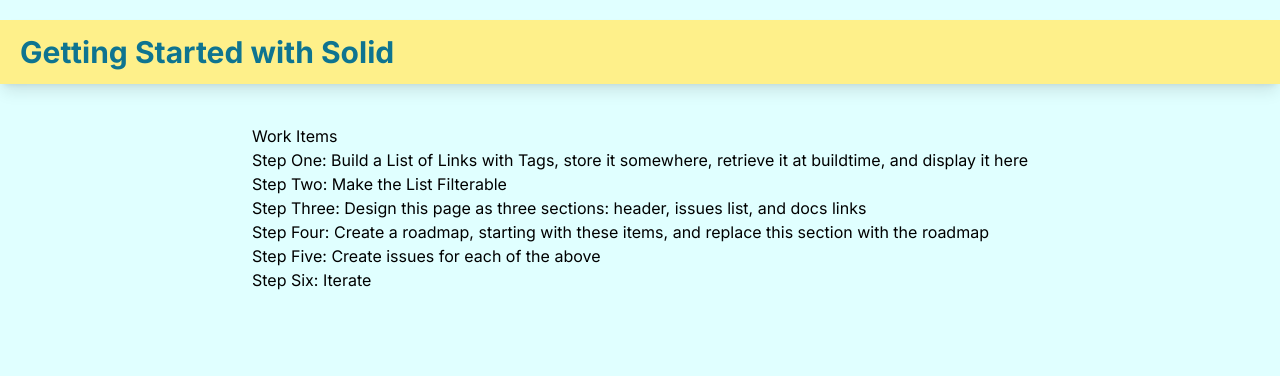
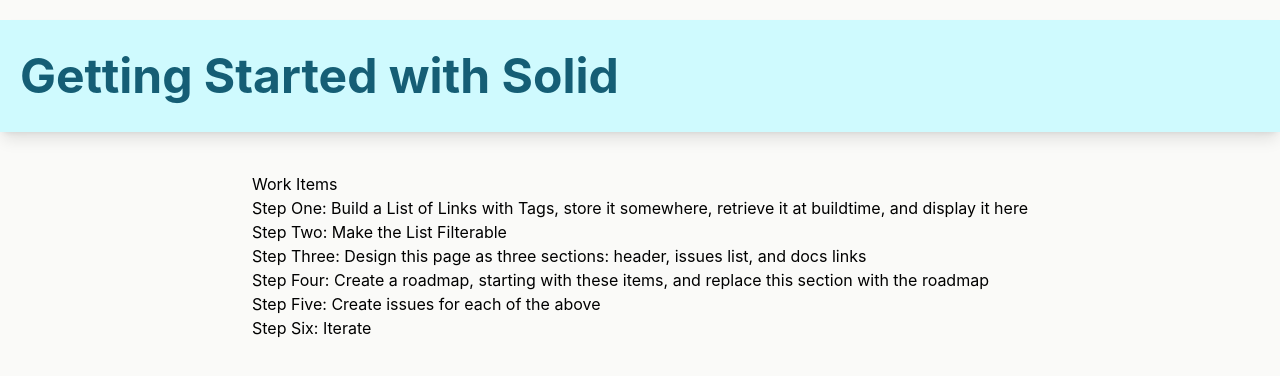
Before and after one commit to solid-contrib/getting-started, a Next.js app: page / in a window 1280 px wide. Shown: the top 376 px of the page. Built offline with nearby package versions, Linux system fonts and the light colour scheme.

Commit message:
minor style updates and fixing site name and description

```diff
--- a/app/globals.css
+++ b/app/globals.css
@@ -18,5 +18,7 @@
 
 body {
   color: rgb(var(--foreground-rgb));
-  background: lightcyan;
+  background: rgb(250, 250, 248);
+  font-family: -apple-system, BlinkMacSystemFont, Segoe UI, Roboto, Oxygen,
+      Ubuntu, Cantarell, Fira Sans, Droid Sans, Helvetica Neue, sans-serif;
 }
--- a/app/layout.tsx
+++ b/app/layout.tsx
@@ -1,11 +1,8 @@
 import './globals.css'
-import { Inter } from 'next/font/google'
-
-const inter = Inter({ subsets: ['latin'] })
 
 export const metadata = {
-  title: 'Create Next App',
-  description: 'Generated by create next app',
+  title: 'Getting Started with Solid',
+  description: 'Learn to build Solid Apps',
 }
 
 export default function RootLayout({
@@ -15,7 +12,7 @@
 }) {
   return (
     <html lang="en">
-      <body className={inter.className}>{children}</body>
+      <body>{children}</body>
     </html>
   )
 }
--- a/app/page.tsx
+++ b/app/page.tsx
@@ -3,7 +3,7 @@
 export default function Home() {
   return (
     <main className="flex min-h-screen flex-col items-center pt-5">
-      <header className='text-3xl text-cyan-700 bg-yellow-200 w-full h-16 font-bold flex items-center mb-10 shadow-lg pl-5'>Getting Started with Solid</header>
+      <header className='text-5xl text-cyan-800 bg-cyan-100 w-full h-28 font-bold flex items-center mb-10 shadow-lg pl-5'>Getting Started with Solid</header>
       <div>
         <h2>Work Items</h2>
         <p>
```
